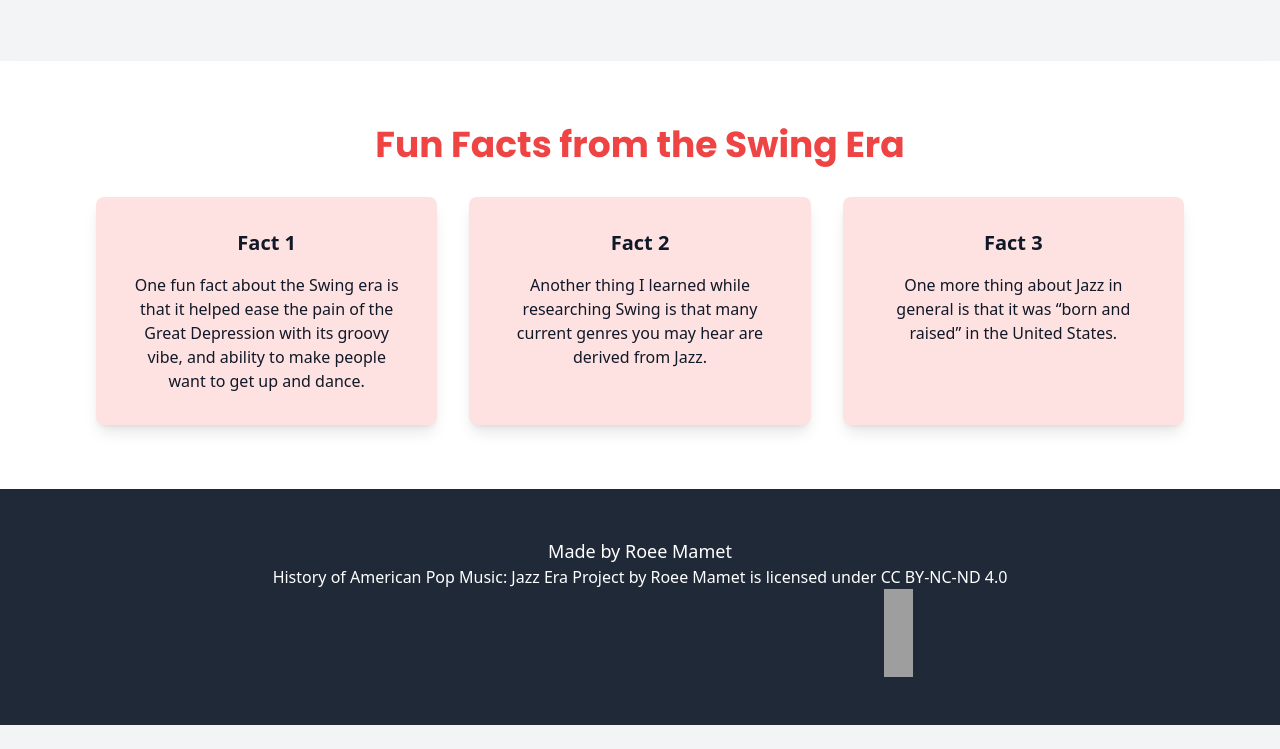
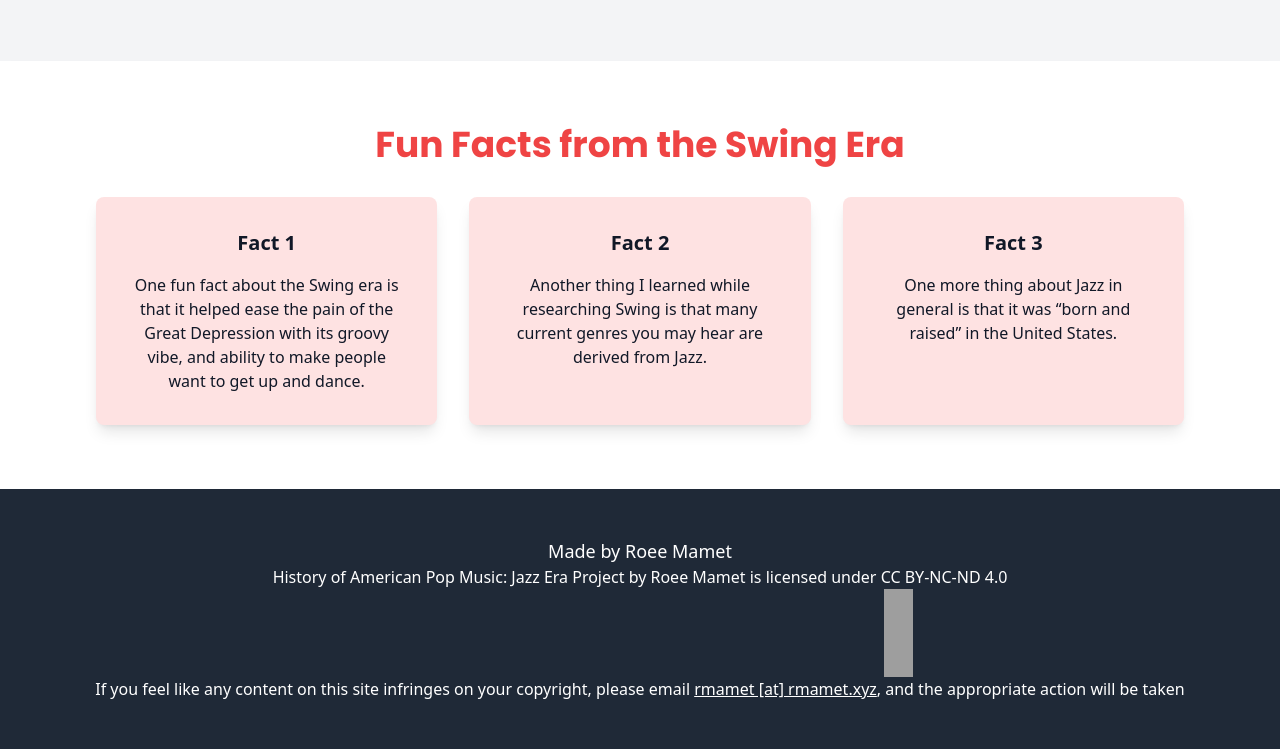
Before and after one commit to rmamet/HOAPM-JazzEra, a website: page index.html in a window 1280 px wide. Shown: the part 2612-3361 px from the top of the page. Before the commit the page ends 3337 px from the top, so only its background shows below. Drawn offline with Linux system fonts and the light colour scheme; grey boxes are pictures that could not be loaded.

Commit message:
Add contact for copyright infringement

```diff
--- a/index.html
+++ b/index.html
@@ -220,6 +220,7 @@
             src="https://mirrors.creativecommons.org/presskit/icons/nc.svg?ref=chooser-v1" alt=""><img
             style="height:22px!important;margin-left:3px;vertical-align:text-bottom;"
             src="https://mirrors.creativecommons.org/presskit/icons/nd.svg?ref=chooser-v1" alt=""></a></p>
+      <p>If you feel like any content on this site infringes on your copyright, please email <a class="underline">rmamet [at] rmamet.xyz</a>, and the appropriate action will be taken</p>
     </footer>
   </body>
 </html>
```
